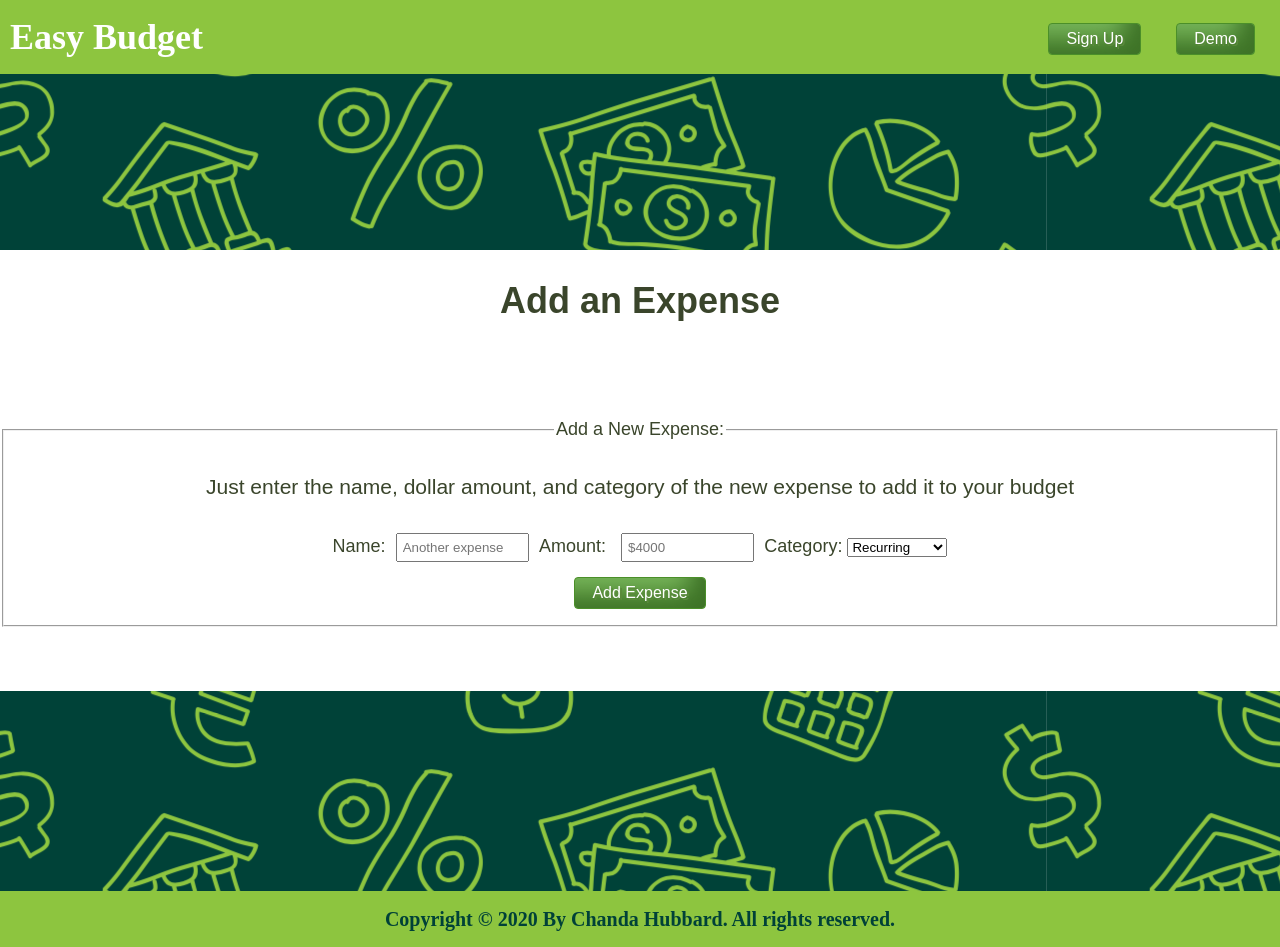
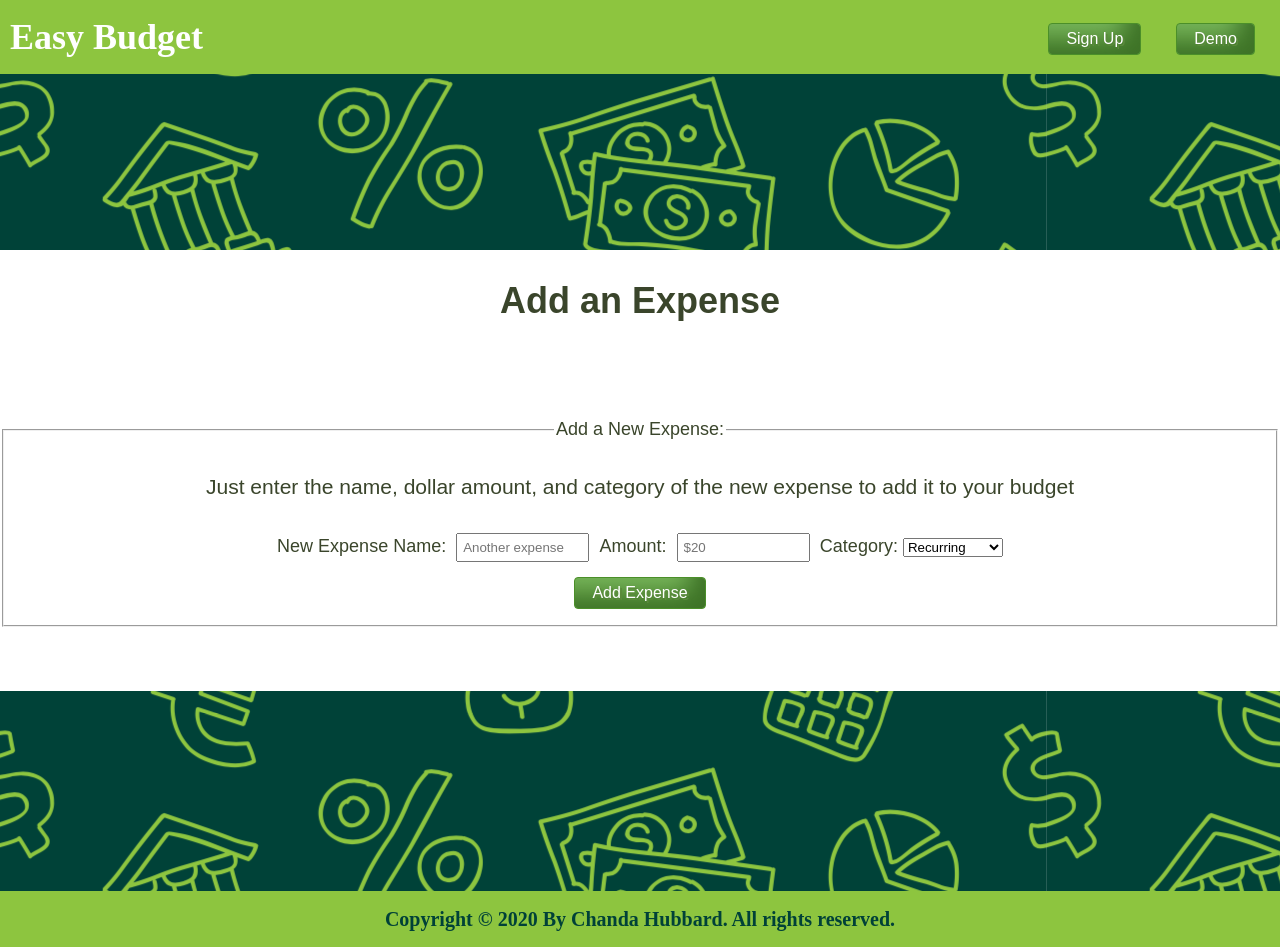
Before and after one commit to Chanda-Abdul/Easy-Budget-Client, a React (Create React App) app: page /create in a window 1280 px wide. Built offline with nearby package versions, Linux system fonts and the light colour scheme; no server answers.

Commit message:
working on <CreateExpense />

```diff
--- a/src/components/pages/CreateExpensePage/CreateExpensePage.js
+++ b/src/components/pages/CreateExpensePage/CreateExpensePage.js
@@ -1,6 +1,25 @@
 import React from "react";
 
+
 export default class CreateExpensePage extends React.Component {
+  state = {
+    expenseName: "",
+    amount: "",
+    category: ""
+   };
+
+   onChangeInput = e => {
+     e.preventDefault();
+
+     this.setState({
+       [e.target.name]: e.target.value
+     });
+   };
+
+submitLogin = () => {
+  alert(`Expense name: ${this.state.expenseName} in the amount of ${this.state.amount} to be categorized as ${this.state.category}`)
+}
+
   render() {
     return (
       <div>
@@ -16,25 +35,25 @@ export default class CreateExpensePage extends React.Component {
                 expense to add it to your budget
               </h3>
               <div className="input-form-group">
-                <label htmlFor="name"> </label>
+                <label htmlFor="expenseName"> </label>
 
-                Name:
+                New Expense Name:
                 <input
+                  placeholder="Another expense"
+                  name="expenseName"
                   type="text"
+                  value={this.state.expenseName}
                   className="input__control"
-                  name="total-income"
-                  id="total-income"
-                  placeholder="Another expense"
-                  onChange={(e) => this.updateIncome(e.target.value)}
+                  onChange={this.onChangeInput}
                 />
-                Amount:{" "}
+                Amount:
                 <input
+                  placeholder="$20"
+                  name="amount"
                   type="currency"
                   className="input__control"
-                  name="total-income"
-                  id="total-income"
-                  placeholder="$4000"
-                  onChange={(e) => this.updateIncome(e.target.value)}
+                  value={this.state.amount}
+                  onChange={this.onChangeInput}
                 />
                 <label htmlFor="expense-category">Category: </label>
                 <select id="expense-category">
@@ -44,7 +63,7 @@ export default class CreateExpensePage extends React.Component {
                 </select>
               </div>
 
-              <button className="myButton">Add Expense</button>
+              <button className="myButton" type="submit" onClick={this.submitLogin}>Add Expense</button>
             </fieldset>
           </form>
         </section>
```
Also changed, not shown: 1 other file (tests, documents, lock files or other folders).
